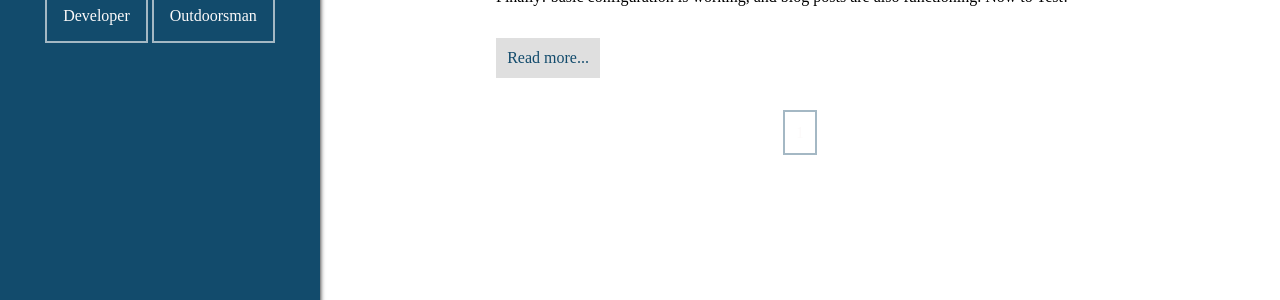
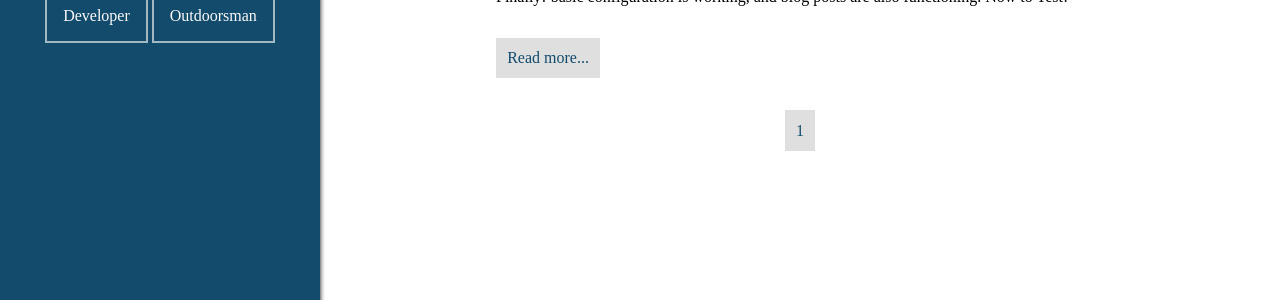
Before and after one commit to NathanBland/NathanBland.github.io, a Jekyll site: the page built from blog/index.html, in a window 1280 px wide. Shown: the part 386-686 px from the top of the page. Built offline with Jekyll 4.4.1, drawn with Linux system fonts in a browser that asks for light colours; nearby versions of some CDN libraries; Markdown is read by kramdown in place of the engine named in the settings; the list of posts is cut into pages by our own code.

```diff
--- a/_config.yml
+++ b/_config.yml
@@ -5,7 +5,7 @@ pygments:	true
 markdown: redcarpet
 highlighter: pygments
 
-title:	Nathan Bland
+name:	Nathan Bland
 
 author:
  name:	'Nathan Bland'
--- a/site.css
+++ b/site.css
@@ -146,7 +146,12 @@ p > img {
     padding: .7em;
     margin: .5em;
     margin-bottom: 1em;
+    background-color: rgba(218, 218, 218, 0.85);
+    color: #124B6C;
+    border: none;
 }
 .paging > .nav-button:hover {
+    border: none;
+    background-color: #124B6C;
     color: white;
 }
```
